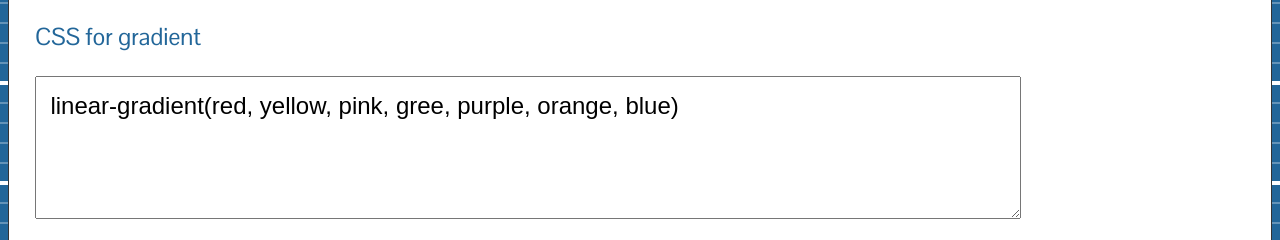
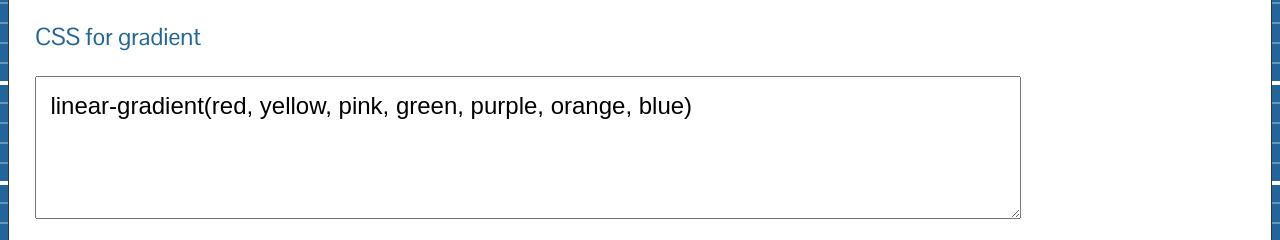
Before and after one commit to tombye/CSS3-Gradient-image-generator, a plain HTML site: page index.html in a window 1280 px wide. Shown: the part 217-457 px from the top of the page. Drawn offline with Linux system fonts and the light colour scheme.

Commit message:
Corrections to rainbow :(

```diff
--- a/index.html
+++ b/index.html
@@ -248,7 +248,7 @@
         <form action="" method="get" id="details">
             <fieldset>
                 <label for="css">CSS for gradient</label>
-                <textarea id="css" cols="80" rows="4" name="css" class="error">linear-gradient(red, yellow, pink, gree, purple, orange, blue)</textarea>
+                <textarea id="css" cols="80" rows="4" name="css" class="error">linear-gradient(red, yellow, pink, green, purple, orange, blue)</textarea>
                 <p class="errors-result" id="errors-result"></p>
                 <label for="elementWidth">Element width (px)</label>
                 <input id="elementWidth" name="elementWidth" value="700" class="error" />
```
